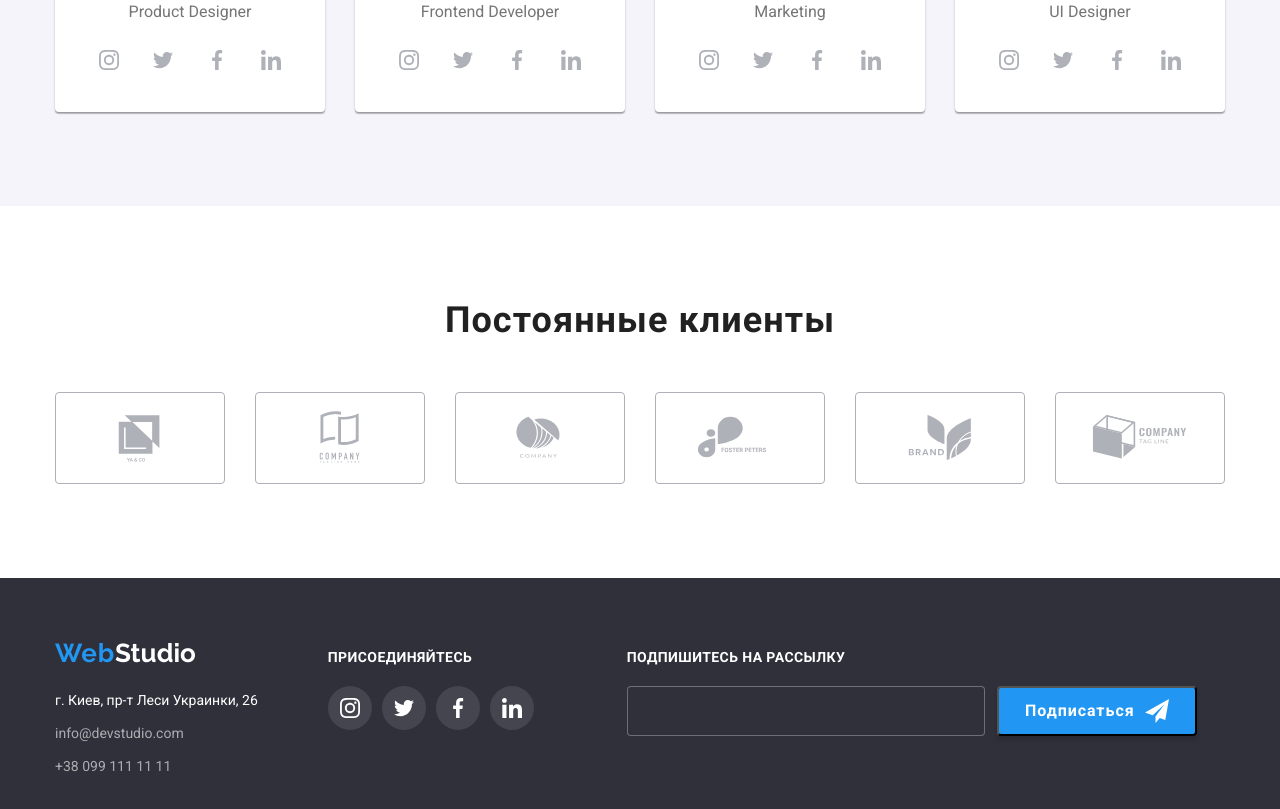
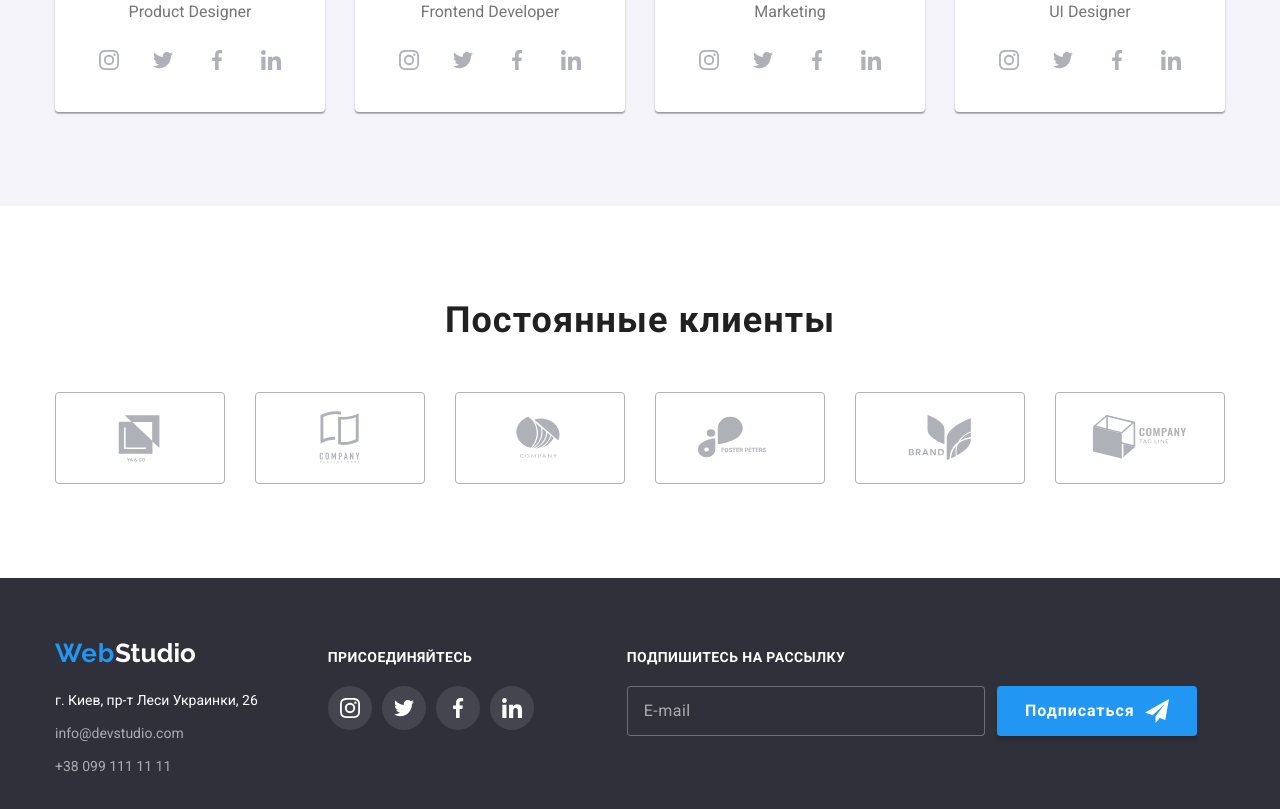
Before and after one commit to darkeden48/goit-markup-hw-06, a plain HTML site: page index.html in a window 1280 px wide. Shown: the part 2098-2907 px from the top of the page. Drawn offline with nearby package versions, Linux system fonts and the light colour scheme.

Commit message:
complete-6

```diff
--- a/css/styles.css
+++ b/css/styles.css
@@ -268,6 +268,13 @@ color: var(--background-color);
     background-color: var(--background-footer);
     border: 1px solid rgba(255, 255, 255, 0.3);
     border-radius: 4px;
+    padding-left:16px;
+}
+.email::placeholder{
+    font-size: 16px;
+    line-height: 1.25;
+    letter-spacing: 0.03em;
+    color: rgba(255, 255, 255, 0.6);
 }
 .button-subscribe{
     box-shadow: 0px 4px 4px rgba(0, 0, 0, 0.15);
@@ -289,6 +296,8 @@ color: var(--background-color);
     line-height: 1.87;
     letter-spacing: 0.06em;
     border-radius: 4px;
+    border:none;
+    cursor: pointer;
 }
 .icon-subscribe{
     margin-left: 10px;
--- a/index.html
+++ b/index.html
@@ -421,7 +421,7 @@
             <form class="subscribe">
                 <div class="email-input">
                     <label class="label-title">ПОДПИШИТЕСЬ НА РАССЫЛКУ</label>
-                    <input class="email" type="email" name="email">
+                    <input class="email" type="email" name="email" placeholder="E-mail">
                 </div>
                 <div class="button-subscribe">
                     <button class="button-subscribe-button" type="submit">
```
Also changed, not shown: portfolio.html (+1 -1 lines).
